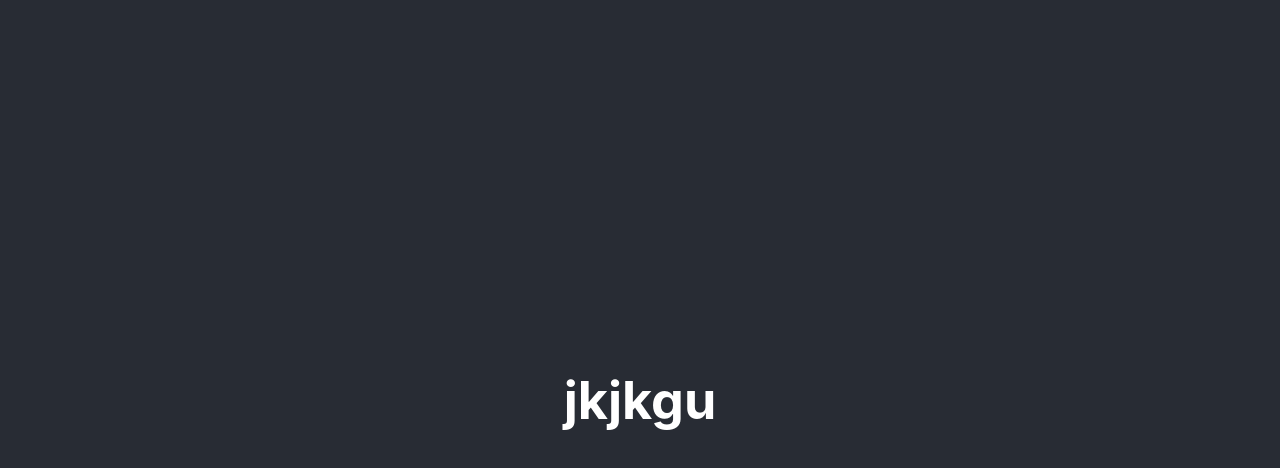
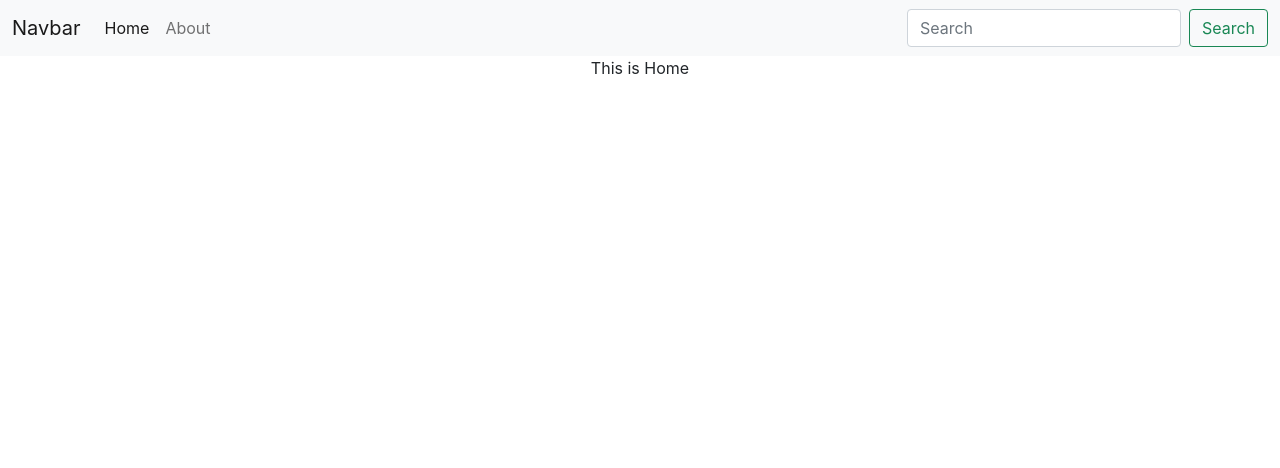
Before and after one commit to Niraj8028/iNotebook, a React (Create React App) app: page / in a window 1280 px wide. Shown: the top 468 px of the page. Built offline with nearby package versions, Linux system fonts and the light colour scheme.

Commit message:
router added

```diff
--- a/public/index.html
+++ b/public/index.html
@@ -10,34 +10,17 @@
       content="Web site created using create-react-app"
     />
     <link rel="apple-touch-icon" href="%PUBLIC_URL%/logo192.png" />
-    <!--
-      manifest.json provides metadata used when your web app is installed on a
-      user's mobile device or desktop. See https://developers.google.com/web/fundamentals/web-app-manifest/
-    -->
+
     <link rel="manifest" href="%PUBLIC_URL%/manifest.json" />
-    <!--
-      Notice the use of %PUBLIC_URL% in the tags above.
-      It will be replaced with the URL of the `public` folder during the build.
-      Only files inside the `public` folder can be referenced from the HTML.
 
-      Unlike "/favicon.ico" or "favicon.ico", "%PUBLIC_URL%/favicon.ico" will
-      work correctly both with client-side routing and a non-root public URL.
-      Learn how to configure a non-root public URL by running `npm run build`.
-    -->
-    <title>React App</title>
+    <link href="https://cdn.jsdelivr.net/npm/bootstrap@5.0.2/dist/css/bootstrap.min.css" rel="stylesheet" integrity="sha384-EVSTQN3/azprG1Anm3QDgpJLIm9Nao0Yz1ztcQTwFspd3yD65VohhpuuCOmLASjC" crossorigin="anonymous">
+    <title>iNotebook-Your notes on the cloud</title>
   </head>
   <body>
     <noscript>You need to enable JavaScript to run this app.</noscript>
     <div id="root"></div>
-    <!--
-      This HTML file is a template.
-      If you open it directly in the browser, you will see an empty page.
 
-      You can add webfonts, meta tags, or analytics to this file.
-      The build step will place the bundled scripts into the <body> tag.
+    <script src="https://cdn.jsdelivr.net/npm/bootstrap@5.0.2/dist/js/bootstrap.bundle.min.js" integrity="sha384-MrcW6ZMFYlzcLA8Nl+NtUVF0sA7MsXsP1UyJoMp4YLEuNSfAP+JcXn/tWtIaxVXM" crossorigin="anonymous"></script>
 
-      To begin the development, run `npm start` or `yarn start`.
-      To create a production bundle, use `npm run build` or `yarn build`.
-    -->
   </body>
 </html>
--- a/src/App.js
+++ b/src/App.js
@@ -1,14 +1,29 @@
+import './App.css';
+import Home from './Components/Home';
+import Navbar from './Components/Navbar';
+import {
+  BrowserRouter,
+  Switch,
+  Route,
+  Routes
 
-import './App.css';
+} from "react-router-dom";
+
+import About from './Components/About';
 
 function App() {
   return (
+    <>
     <div className="App">
-      <header className="App-header">
+    <Navbar/>
+    <Routes>
+      <Route path="/" exact element={<Home/>} />
+      <Route path="/Navbar" exact element={<Navbar/>} />
+      <Route path="/About" exact element={<About/>} />
 
-      <h1>jkjkgu</h1>
-      </header>
+    </Routes>
     </div>
+    </>
   );
 }
 
--- /dev/null
+++ b/src/Components/About.js
@@ -0,0 +1,9 @@
+import React from 'react'
+
+const About = () => {
+  return (
+    <div>This is About</div>
+  )
+}
+
+export default About
--- /dev/null
+++ b/src/Components/Home.js
@@ -0,0 +1,9 @@
+import React from 'react'
+
+const Home = () => {
+  return (
+    <div>This is Home</div>
+  )
+}
+
+export default Home
--- /dev/null
+++ b/src/Components/Navbar.js
@@ -0,0 +1,30 @@
+import React from 'react'
+import { Link } from "react-router-dom";
+const Navbar = () => {
+    return (<nav className="navbar navbar-expand-lg navbar-light bg-light">
+        <div className="container-fluid">
+            <Link className="navbar-brand" to="/">Navbar</Link>
+            <button className="navbar-toggler" type="button" data-bs-toggle="collapse" data-bs-target="#navbarSupportedContent" aria-controls="navbarSupportedContent" aria-expanded="false" aria-label="Toggle navigation">
+                <span className="navbar-toggler-icon"></span>
+            </button>
+            <div className="collapse navbar-collapse" id="navbarSupportedContent">
+                <ul className="navbar-nav me-auto mb-2 mb-lg-0">
+                    <li className="nav-item">
+                        <Link className="nav-link active" aria-current="page" to="/">Home</Link>
+                    </li>
+                    <li className="nav-item">
+                        <Link className="nav-link" to="/about">About</Link>
+                    </li>
+
+                </ul>
+                <form className="d-flex">
+                    <input className="form-control me-2" type="search" placeholder="Search" aria-label="Search" />
+                    <button className="btn btn-outline-success" type="submit">Search</button>
+                </form>
+            </div>
+        </div>
+    </nav>
+    )
+}
+
+export default Navbar
--- a/src/index.js
+++ b/src/index.js
@@ -2,11 +2,13 @@
 import ReactDOM from 'react-dom';
 import './index.css';
 import App from './App';
-
+import { BrowserRouter } from 'react-router-dom';
 
 ReactDOM.render(
   <React.StrictMode>
+  <BrowserRouter>
     <App />
+    </BrowserRouter>
   </React.StrictMode>,
   document.getElementById('root')
 );
```
